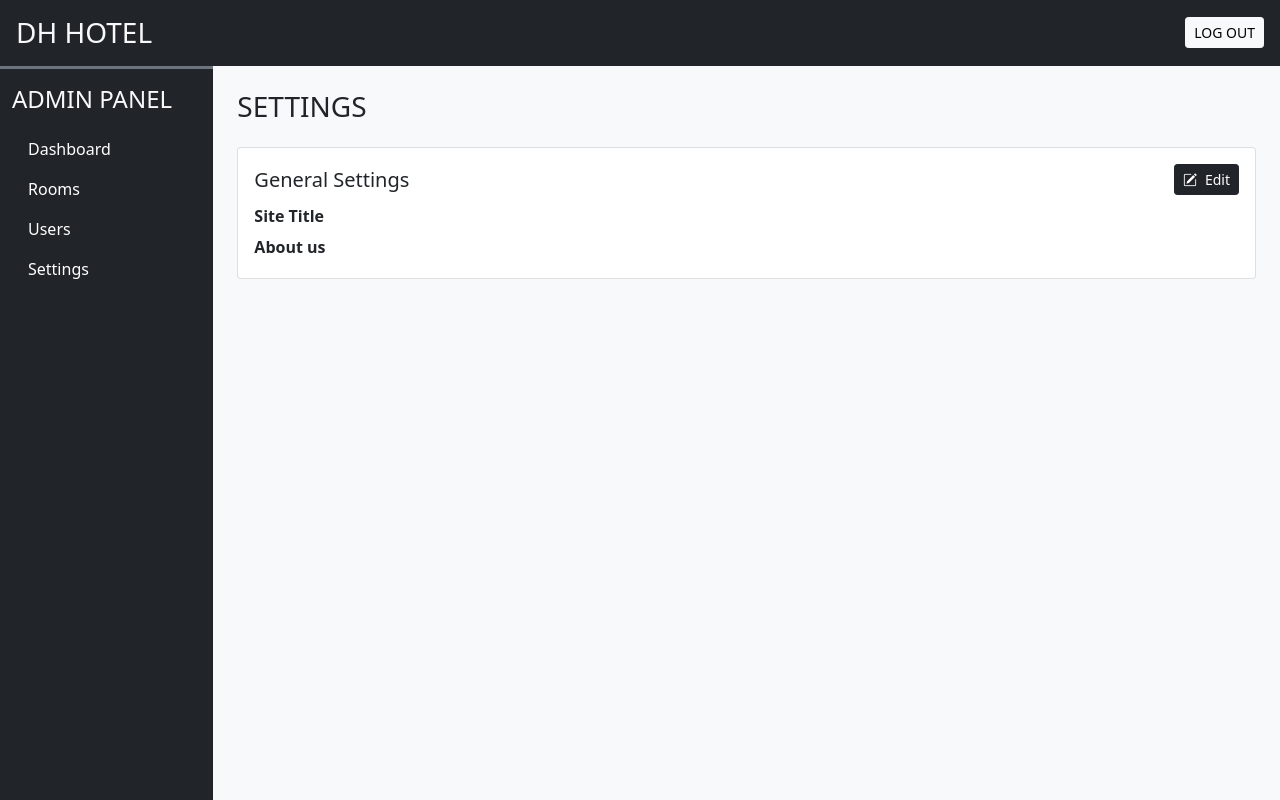
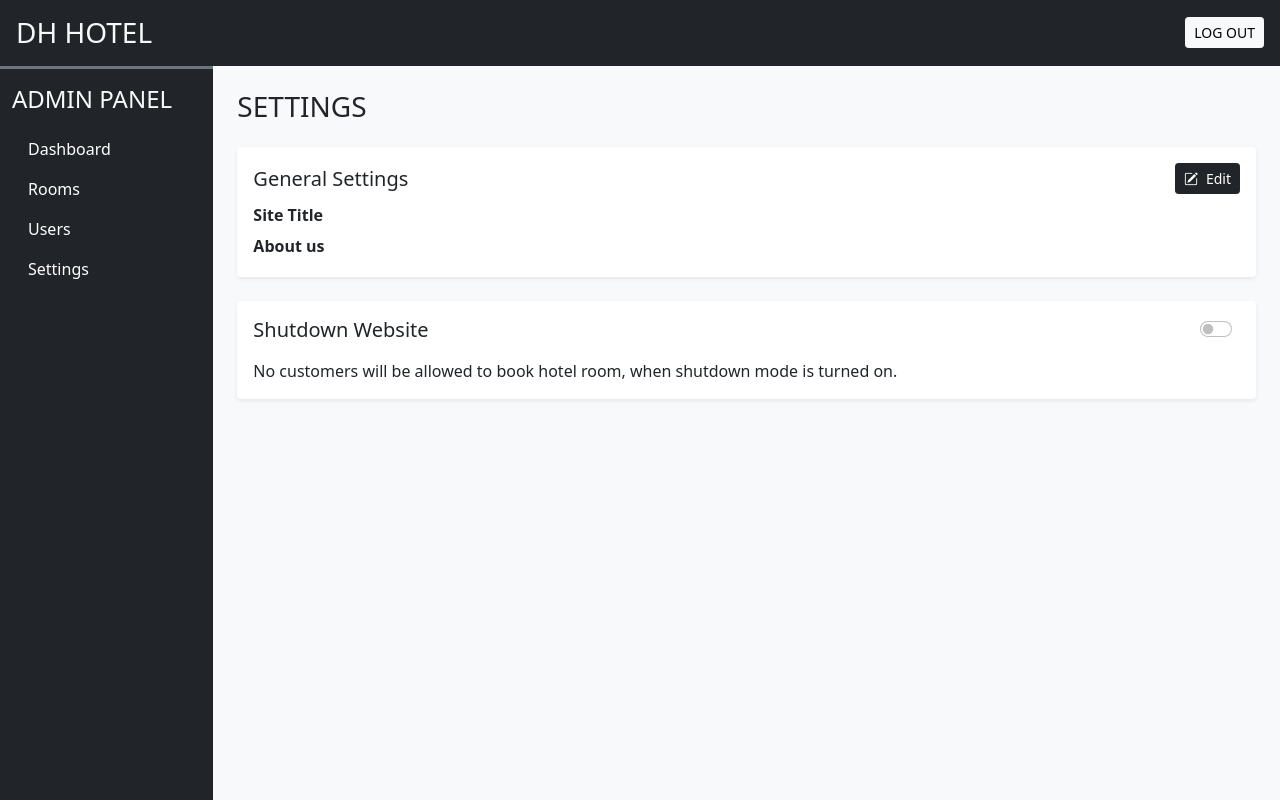
Before and after one commit to deep9586939/hotel-project, a PHP site: page /admin/settings.php in a window 1280 px wide. Run offline with PHP 8.4, Linux system fonts and the light colour scheme; a user stored in the database is signed in; data comes from the database, SQL or seed files in the repository.

Commit message:
Add files via upload

```diff
--- a/admin/settings.php
+++ b/admin/settings.php
@@ -1,7 +1,7 @@
 <?php
 
     require('inc/essentials.php');
-    adminlogin();
+    adminLogin();
 
 
 ?>
@@ -22,9 +22,9 @@
             <div class="col-lg-10 ms-auto p-4 overflow-hidden">
                 <h3 class="mb-4">SETTINGS</h3>
 
-                <!--    General settings section-->
+                <!--General settings section-->
 
-                    <div class="card">
+                    <div class="card border-0 shadow-sm mb-4">
                         <div class="card-body">
                             <div class="d-flex align-items-center justify-content-between mb-3">
                                 <h5 class="card-title m-0">General Settings </h5>
@@ -39,7 +39,7 @@
                         </div>
                     </div>
 
-                <!--    General settings modal-->
+                <!--General settings modal-->
 
                     <div class="modal fade" id="general-s" data-bs-backdrop="static" data-bs-keyboard="true" tabindex="-1" aria-labelledby="staticBackdropLabel" aria-hidden="true">
                         <div class="modal-dialog">
@@ -67,6 +67,23 @@
                         </div>
                     </div>
 
+                <!--Shutdown section-->
+
+                <div class="card border-0 shadow-sm">
+                    <div class="card-body">
+                        <div class="d-flex align-items-center justify-content-between mb-3">
+                            <h5 class="card-title m-0">Shutdown Website</h5>
+                            <div class="form-check form-switch">
+                                <form>
+                                    <input onchange="upd_shutdown(this.value)" class="form-check-input" type="checkbox" id="shutdown-toggle">
+                                </form>
+                            </div>
+                        </div>
+                        <p class="card-text">
+                            No customers will be allowed to book hotel room, when shutdown mode is turned on.
+                        </p>
+                    </div>
+                </div>
            </div>
         </div>
     </div>
@@ -83,9 +100,11 @@
         let site_title_inp = document.getElementById('site_title_inp');
         let site_about_inp = document.getElementById('site_about_inp');
 
+        let shutdown_toggle = document.getElementById('shutdown-toggle');
+
         let xhr = new XMLHttpRequest();
         xhr.open("POST","ajax/settings_crud.php",true);
-        xhr.setRequestHeader('Content-type','application/x-www-form-urlencoded')
+        xhr.setRequestHeader('Content-type','application/x-www-form-urlencoded');
 
         xhr.onload = function(){
             general_data = JSON.parse(this.responseText);
@@ -95,6 +114,15 @@
 
             site_title_inp.value = general_data.site_title;
             site_about_inp.value = general_data.site_about;
+
+            if(general_data.shutdown == 0){
+                shutdown_toggle.checked = false;
+                shutdown_toggle.value = 0;
+            }
+            else{
+                shutdown_toggle.checked = true;
+                shutdown_toggle.value = 1;
+            }
         }
         xhr.send('get_general');
     }
@@ -103,20 +131,49 @@
     {
         let xhr = new XMLHttpRequest();
         xhr.open("POST","ajax/settings_crud.php",true);
-        xhr.setRequestHeader('Content-type','application/x-www-form-urlencoded')
+        xhr.setRequestHeader('Content-type','application/x-www-form-urlencoded');
 
         xhr.onload = function()
         {
-            console.log(this.responseText)
-           /* general_data = JSON.parse(this.responseText);
 
-            site_title.innerText = general_data.site_title;
-            site_about.innerText = general_data.site_about;
+            var myModal = document.getElementById('general-s')
+            var modal = bootstrap.Modal.getInstance(myModal)
+            modal.hide();
 
-            site_title_inp.value = general_data.site_title;
-            site_about_inp.value = general_data.site_about;*/
+            if(this.responseText == 1)
+            {
+                alert('success','Changes saved!');
+                get_general();
+            }
+            else
+            {
+                alert('error','No changes made!');
+            }
+
         }
-        xhr.send('site_title='+site_title_val+'&site_about'+site_about_val+'&upd_general');
+        xhr.send('site_title='+site_title_val+'&site_about='+site_about_val+'&upd_general');
+    }
+
+    function upd_shutdown(val)
+    {
+        let xhr = new XMLHttpRequest();
+        xhr.open("POST","ajax/settings_crud.php",true);
+        xhr.setRequestHeader('Content-type','application/x-www-form-urlencoded');
+
+        xhr.onload = function()
+        {
+            if(this.responseText == 1 && general_data.shutdown==0)
+            {
+                alert('success','Site has been shutdown!');
+            }
+            else
+            {
+                alert('success','Shutdown mode off!');
+            }
+            get_general();
+
+        }
+        xhr.send('upd_shutdown='+val);
     }
 
 
```
